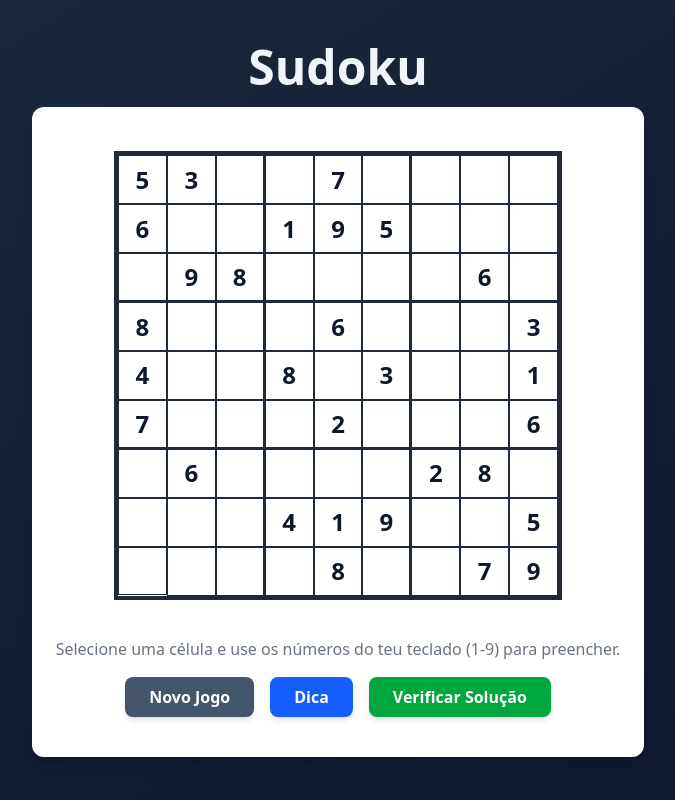
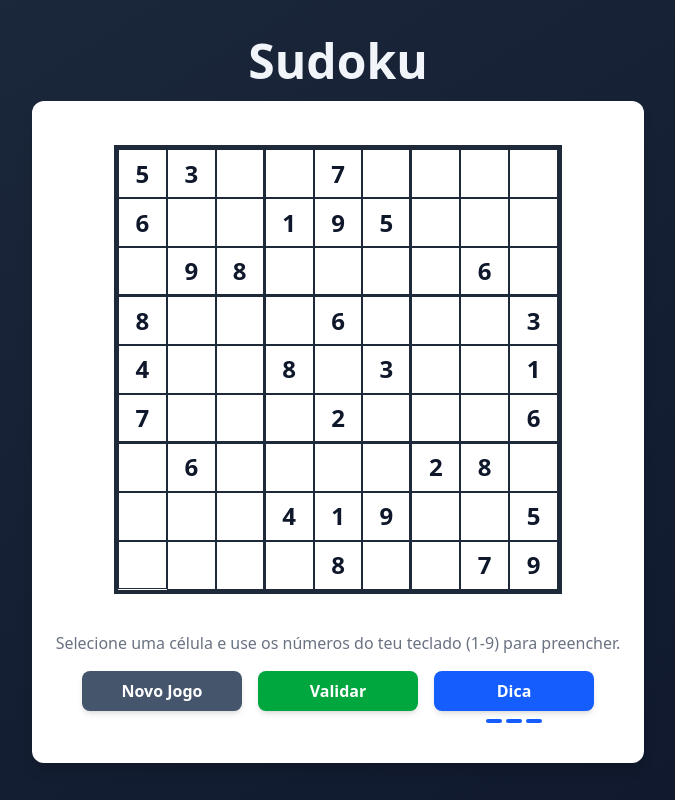
Before and after one commit to rfcmarques/sudoku, a React (Vite) app: page / in a window 1280 px wide. Shown: the whole page, without its empty margins (302-977 px from the left). Built offline with nearby package versions, Linux system fonts and the light colour scheme.

Commit message:
feat: add limited hint functionality with UI display and button control

```diff
--- a/src/components/Controls.tsx
+++ b/src/components/Controls.tsx
@@ -4,31 +4,43 @@ interface ControlsProps {
     onCheck: () => void;
     onNewGame: () => void;
     onHint: () => void;
+    hintCount: number;
 }
 
-const Controls: React.FC<ControlsProps> = ({ onCheck, onNewGame, onHint }) => {
+const Controls: React.FC<ControlsProps> = ({ onCheck, onNewGame, onHint, hintCount }) => {
     return (
-        <div className="flex justify-center gap-4 my-4">
+        <div className="flex flex-col md:flex-row justify-center items-center md:items-start gap-4 my-4">
             <button
                 onClick={onNewGame}
-                className="px-6 py-2 bg-slate-600 text-white font-semibold rounded-lg shadow-md hover:bg-slate-700 focus:outline-none focus:ring-2 focus:ring-slate-400 focus:ring-opacity-75 transition-all duration-200"
+                className="w-40 px-6 py-2 bg-slate-600 text-white font-semibold rounded-lg shadow-md hover:bg-slate-700 focus:outline-none focus:ring-2 focus:ring-slate-400 focus:ring-opacity-75 transition-all duration-200"
             >
                 Novo Jogo
             </button>
 
             <button
-                onClick={onHint}
-                className="px-6 py-2 bg-blue-600 text-white font-semibold rounded-lg shadow-md hover:bg-blue-700 focus:outline-none focus:ring-2 focus:ring-blue-400 focus:ring-opacity-75 transition-colors duration-200"
+                className="w-40 px-6 py-2 bg-green-600 text-white font-semibold rounded-lg shadow-md hover:bg-green-700 focus:outline-none focus:ring-2 focus:ring-green-400 focus:ring-opacity-75 transition-colors duration-200"
+                onClick={onCheck}
             >
-                Dica
+                Validar
             </button>
 
-            <button
-                className="px-6 py-2 bg-green-600 text-white font-semibold rounded-lg shadow-md hover:bg-green-700 focus:outline-none focus:ring-2 focus:ring-green-400 focus:ring-opacity-75 transition-colors duration-200"
-                onClick={onCheck}
-            >
-                Verificar Solução
-            </button>
+            <div className="flex flex-col items-center gap-2 w-40">
+                <button
+                    onClick={onHint}
+                    className="w-full px-6 py-2 bg-blue-600 text-white font-semibold rounded-lg shadow-md hover:bg-blue-700 focus:outline-none focus:ring-2 focus:ring-blue-400 focus:ring-opacity-75 transition-colors duration-200 disabled:opacity-50"
+                    disabled={hintCount >= 3}
+                >
+                    Dica
+                </button>
+                <div className="flex gap-1">
+                    {[...Array(3)].map((_, i) => (
+                        <div
+                            key={i}
+                            className={`h-1 w-4 rounded-full ${i >= hintCount ? 'bg-blue-600' : 'bg-gray-400'}`}
+                        ></div>
+                    ))}
+                </div>
+            </div>
         </div>
     );
 };
--- a/src/components/Game.tsx
+++ b/src/components/Game.tsx
@@ -33,6 +33,7 @@ const Game: React.FC = () => {
     const [selectedCell, setSelectedCell] = useState<CellPosition>(null);
     const [isComplete, setIsComplete] = useState<boolean>(false);
     const [isModalOpen, setIsModalOpen] = useState<boolean>(false);
+    const [hintCount, setHintCount] = useState<number>(0);
 
     const hiddenInputRef = useRef<HTMLInputElement>(null);
     const scrollAnchorRef = useRef<HTMLDivElement>(null);
@@ -151,6 +152,11 @@ const Game: React.FC = () => {
             return;
         }
 
+        if (hintCount >= 3) {
+            toast.error('Não há mais dicas disponíveis!');
+            return;
+        }
+
         const randomCell = emptyCells[Math.floor(Math.random() * emptyCells.length)];
         const { row, col } = randomCell;
 
@@ -159,6 +165,7 @@ const Game: React.FC = () => {
         const newBoard = board.map(rowArray => [...rowArray]);
         newBoard[row][col] = solutionValue;
         setBoard(newBoard);
+        setHintCount(prev => prev + 1);
     }
 
     return (
@@ -200,6 +207,7 @@ const Game: React.FC = () => {
                 onCheck={checkSolution}
                 onNewGame={openNewGameModal}
                 onHint={handleHint}
+                hintCount={hintCount}
             />
 
             <DifficultyModal
```
